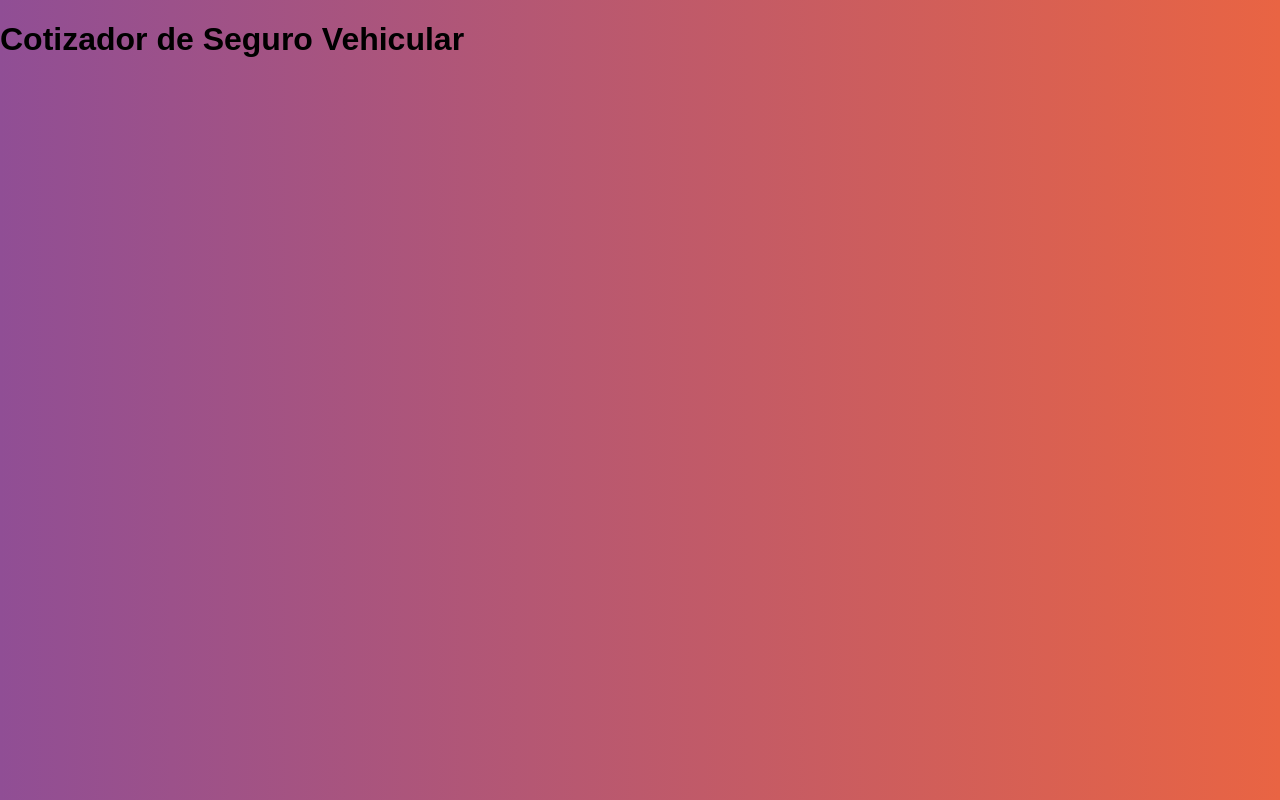
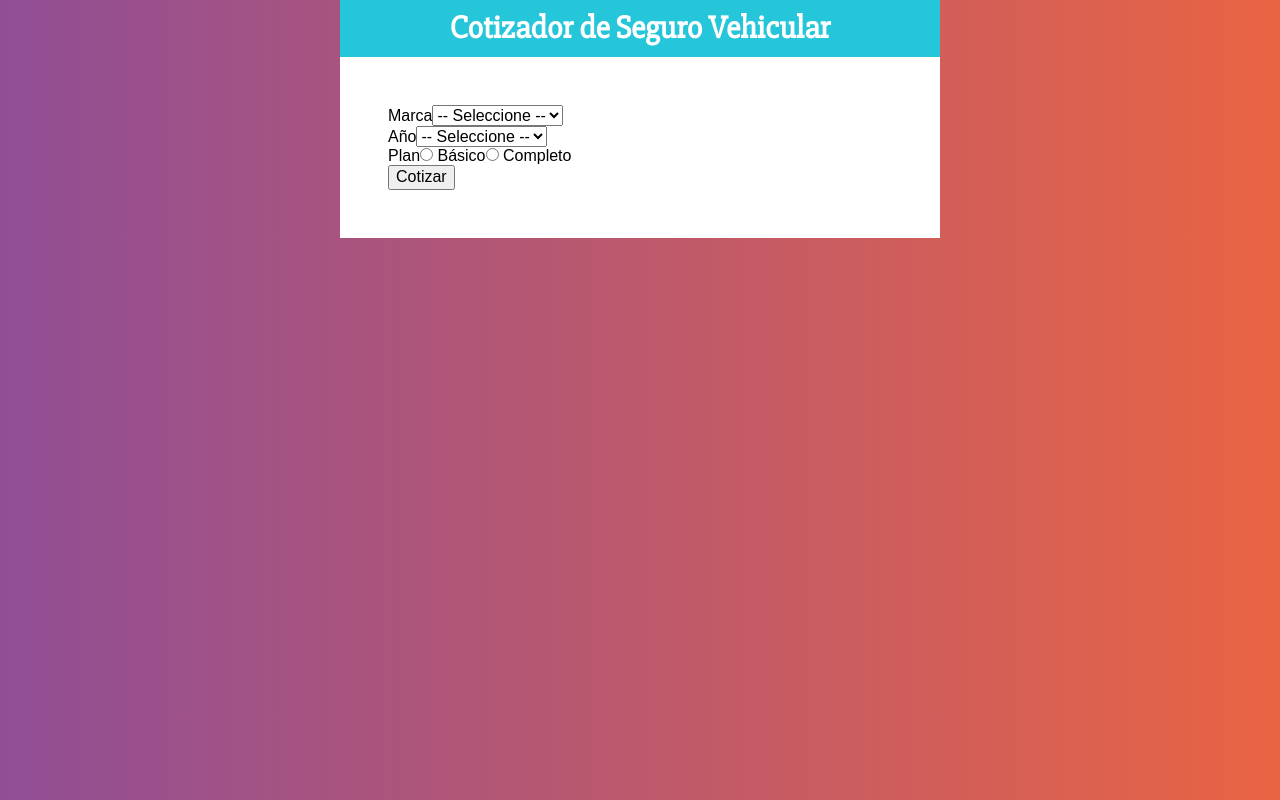
Before and after one commit to mahaliroblesarbieto/cotizador-de-seguro, a React (Create React App) app: page / in a window 1280 px wide. Built offline with nearby package versions, Linux system fonts and the light colour scheme.

Commit message:
creando componente formulario

```diff
--- a/package.json
+++ b/package.json
@@ -3,6 +3,8 @@
   "version": "0.1.0",
   "private": true,
   "dependencies": {
+    "@emotion/core": "^10.0.28",
+    "@emotion/styled": "^10.0.27",
     "@testing-library/jest-dom": "^4.2.4",
     "@testing-library/react": "^9.3.2",
     "@testing-library/user-event": "^7.1.2",
--- a/src/App.js
+++ b/src/App.js
@@ -1,9 +1,26 @@
-import React from 'react';
-import Header from './components/Header';
+import React from "react";
+import Header from "./components/Header";
+import styled from "@emotion/styled";
+import Formulario from "./components/Formulario";
+
+const Contenedor = styled.div`
+  max-width: 600px;
+  margin: 0 auto;
+`;
+const ContenedorFormulario = styled.div`
+  background-color: #fff;
+  padding: 3rem;
+`;
 
 function App() {
   return (
-    <Header titulo="Cotizador de Seguro Vehicular"/>
+    <Contenedor>
+      <Header titulo="Cotizador de Seguro Vehicular" />
+
+      <ContenedorFormulario>
+        <Formulario />
+      </ContenedorFormulario>
+    </Contenedor>
   );
 }
 
--- /dev/null
+++ b/src/components/Formulario.jsx
@@ -0,0 +1,44 @@
+import React from "react";
+
+const Formulario = () => {
+  return (
+    <form>
+      <div>
+        <label>Marca</label>
+        <select name="marca">
+          <option value="">-- Seleccione --</option>
+          <option value="americano">Americano</option>
+          <option value="europeo">Europeo</option>
+          <option value="asiatico">Asiatico</option>
+        </select>
+      </div>
+
+      <div>
+        <label>Año</label>
+        <select name="year">
+          <option value="">-- Seleccione --</option>
+          <option value="2021">2021</option>
+          <option value="2020">2020</option>
+          <option value="2019">2019</option>
+          <option value="2018">2018</option>
+          <option value="2017">2017</option>
+          <option value="2016">2016</option>
+          <option value="2015">2015</option>
+          <option value="2014">2014</option>
+          <option value="2013">2013</option>
+          <option value="2012">2012</option>
+        </select>
+      </div>
+
+      <div>
+        <label>Plan</label>
+        <input type="radio" name="plan" value="basico" /> Básico
+        <input type="radio" name="plan" value="completo" /> Completo
+      </div>
+
+      <button type="submit">Cotizar</button>
+    </form>
+  );
+};
+
+export default Formulario;
--- a/src/components/Header.jsx
+++ b/src/components/Header.jsx
@@ -1,10 +1,25 @@
 import React from "react";
+import styled from "@emotion/styled";
+
+const ContenedorHeader = styled.header`
+  background-color: #26c6da;
+  padding: 10px;
+  font-weight: bold;
+  color: #ffffff;
+`;
+
+const TextoHeader = styled.h1`
+  font-size: 2rem;
+  margin: 0;
+  font-family: "Slabo 27px", serif;
+  text-align: center;
+`;
 
 const Header = ({ titulo }) => {
   return (
-    <header>
-      <h1>{titulo}</h1>
-    </header>
+    <ContenedorHeader>
+      <TextoHeader>{titulo}</TextoHeader>
+    </ContenedorHeader>
   );
 };
 
```
Also changed, not shown: 1 other file (tests, documents, lock files or other folders).
